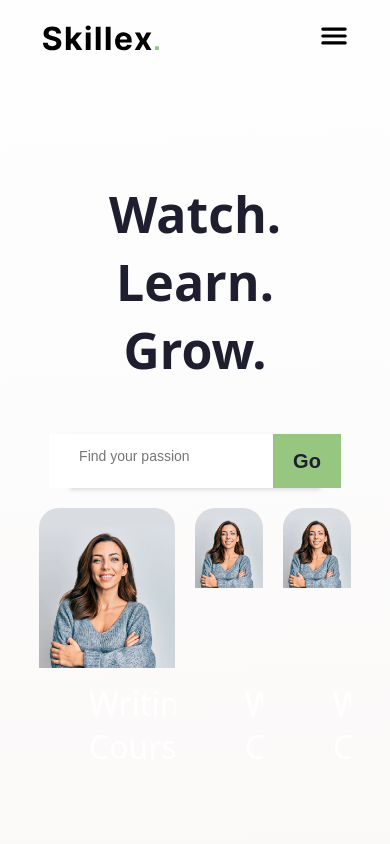
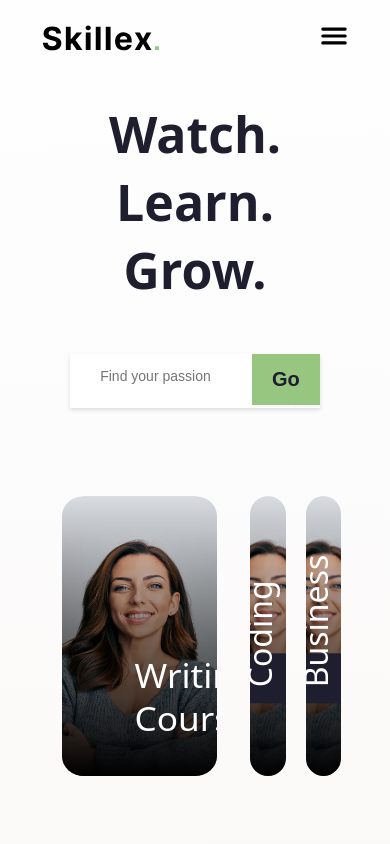
Before and after one commit to MuhammedDilshan/skillex, a React (Vite) app: page / in a window 390 px wide. Shown: the top 844 px of the page. Built offline with nearby package versions, Linux system fonts and the light colour scheme.

Commit message:
responsive completed

```diff
--- a/src/App.jsx
+++ b/src/App.jsx
@@ -2,7 +2,6 @@ import "./App.css";
 import Banner from "./components/Banner/Banner";
 import Categories from "./components/Categories/Categories";
 import Footer from "./components/Footer/Footer";
-import Header from "./components/Header/Header";
 import Skill from "./components/Skill/Skill";
 import Testimonials from "./components/Testimonials/Testimonials";
 
@@ -10,7 +9,6 @@ function App() {
   return (
     <>
       <div className="wrapper">
-        <Header />
         <Banner />
         <Categories />
         <Skill />
--- a/src/components/Banner/Banner.css
+++ b/src/components/Banner/Banner.css
@@ -1,8 +1,12 @@
+.spotlight {
+    position: relative;
+}
+
 .banner {
-    padding-top: 100px;
     display: flex;
     align-items: center;
     justify-content: space-between;
+    height: 100vh;
 }
 
 .banner .banner_textContainer {
@@ -24,6 +28,7 @@
     box-shadow: rgba(99, 99, 99, 0.2) 0px 2px 4px 0px;
     position: relative;
     z-index: 99;
+
 }
 
 .banner .passion input {
@@ -32,14 +37,22 @@
     outline: none;
     font-size: 20px;
     color: #1E1E2F;
+    position: relative;
 }
 
 .banner .passion .go_btn {
+    position: absolute;
     background-color: #97C680;
     padding: 24px 32px;
     color: #1E1E2F;
     font-size: 20px;
     font-weight: 600;
+    right: 0;
+}
+
+.banner .passion .go_btn:hover {
+    background-color: #FEBA88;
+    cursor: pointer;
 }
 
 
@@ -47,38 +60,61 @@
     width: 65%;
     display: flex;
     align-items: center;
-    gap: 20px;
+    height: 600px;
 }
 
 .banner_ImgContainer .image_box {
-    width: 50%;
+    width: 25%;
     position: relative;
     transition: transform 0.4s ease, width 0.4s ease;
     overflow: hidden;
     border-radius: 20px;
-    height: 400px;
+    height: 100%;
+    margin: 0 10px !important;
 }
 
-.banner_ImgContainer .image_box:nth-child(2),
-.banner_ImgContainer .image_box:nth-child(3) {
-    width: 25%;
-    height: 300px;
+.banner_ImgContainer .image_box::after {
+    content: "";
+    width: 100%;
+    height: 100%;
+    display: block;
+    background: linear-gradient(0deg, rgba(0, 0, 0, 1) 0%, rgba(0, 0, 0, 0) 100%);
+    position: absolute;
+    top: 0;
+
 }
 
 .banner_ImgContainer .image_box img {
     display: block;
     width: 100%;
-    height: auto;
+    height: 100%;
     transition: transform 0.4s ease;
+    object-fit: cover;
+    border-radius: 20px;
 }
 
-.banner_ImgContainer .image_box .inside_text {
+.banner_ImgContainer .image_box.hovered .inside_text {
     position: absolute;
     bottom: 20px;
     left: 50px;
     display: flex;
     justify-content: space-between;
     width: 70%;
+    z-index: 77;
+    background: none;
+    transform: rotate(0);
+}
+
+.banner_ImgContainer .image_box .inside_text {
+    position: absolute;
+    bottom: 60px;
+    left: -15px;
+    padding: 16px;
+    width: 50%;
+    z-index: 77;
+    background: #1E1E2F;
+    transform: rotate(-90deg);
+    transition: .3s ease
 }
 
 .banner_ImgContainer .image_box .inside_text h6 {
@@ -98,10 +134,10 @@
 }
 
 
-.banner_ImgContainer .image_box:hover {
-    transform: scale(1.1);
-    z-index: 2;
-    width: 50% !important;
+.banner_ImgContainer .image_box.hovered {
+    transform: scaleX(1.1);
+    width: 100% !important;
+    margin: 0 30px !important;
 }
 
 @media (max-width:800px) {
@@ -112,6 +148,7 @@
     .banner .banner_textContainer {
         width: 100%;
         margin-bottom: 20px;
+        margin-top: 100px;
     }
 
     .banner .banner_textContainer .main_text {
@@ -119,8 +156,7 @@
     }
 
     .banner .passion {
-        justify-content: center;
-        position: unset;
+
         width: 65%;
         margin: 0 auto;
     }
--- a/src/components/Banner/Banner.jsx
+++ b/src/components/Banner/Banner.jsx
@@ -1,9 +1,40 @@
-import React from "react";
+import React, { useState } from "react";
 import "./Banner.css";
 import Banner1 from "../../assets/banner1.png";
+import Header from "../Header/Header";
 
 const Banner = () => {
+  const [hoveredIndex, setHoveredIndex] = useState(0);
+
+  const handleMouseEnter = (index) => {
+    setHoveredIndex(index);
+  };
+
+  const handleMouseLeave = () => {
+    setHoveredIndex(0);
+  };
+
+  const cards = [
+    {
+      title: "Writing",
+      description: "Course",
+      image: Banner1,
+    },
+    {
+      title: "Coding",
+      description: "Course",
+      image: Banner1,
+    },
+    {
+      title: "Business",
+      description: "Course",
+      image: Banner1,
+    },
+  ];
+
   return (
+    <div className="spotlight">
+      <Header />
       <div className="banner">
         <div className="banner_textContainer">
           <div className="main_text">
@@ -18,44 +49,28 @@ const Banner = () => {
           </form>
         </div>
         <div className="banner_ImgContainer">
-        <div className="image_box">
-          <img src={Banner1} alt="" />
+          {cards.map((item, index) => (
+            <div
+              key={index}
+              className={`image_box ${hoveredIndex === index ? "hovered" : ""}`}
+              onMouseEnter={() => handleMouseEnter(index)}
+              onMouseLeave={handleMouseLeave}
+            >
+              <img src={item.image} alt="" />
               <div className="inside_text">
                 <div className="first">
-              <h6>Writing </h6>
-              <h6>Course</h6>
+                  <h6>{item.title}</h6>
+                  {hoveredIndex === index && <h6>{item.description}</h6>}
                 </div>
+                {hoveredIndex === index && (
                   <div className="second">
                     <h6>100</h6>
                     <p>TOPICS</p>
                   </div>
+                )}
               </div>
             </div>
-        <div className="image_box">
-          <img src={Banner1} alt="" />
-          <div className="inside_text">
-            <div className="first">
-              <h6>Writing </h6>
-              <h6>Course</h6>
-            </div>
-            <div className="second">
-              <h6>100</h6>
-              <p>TOPICS</p>
-            </div>
-          </div>
-        </div>
-        <div className="image_box">
-          <img src={Banner1} alt="" />
-          <div className="inside_text">
-            <div className="first">
-              <h6>Writing </h6>
-              <h6>Course</h6>
-            </div>
-            <div className="second">
-              <h6>100</h6>
-              <p>TOPICS</p>
-            </div>
-          </div>
+          ))}
         </div>
       </div>
     </div>
--- a/src/components/Header/Header.css
+++ b/src/components/Header/Header.css
@@ -3,6 +3,10 @@ header {
     display: flex;
     justify-content: space-between;
     align-items: center;
+    position: absolute;
+    top: 0;
+    left: 0;
+    width: 100%;
 }
 
 header nav {
```
Lines whose indentation alone changed are shown as unchanged.
